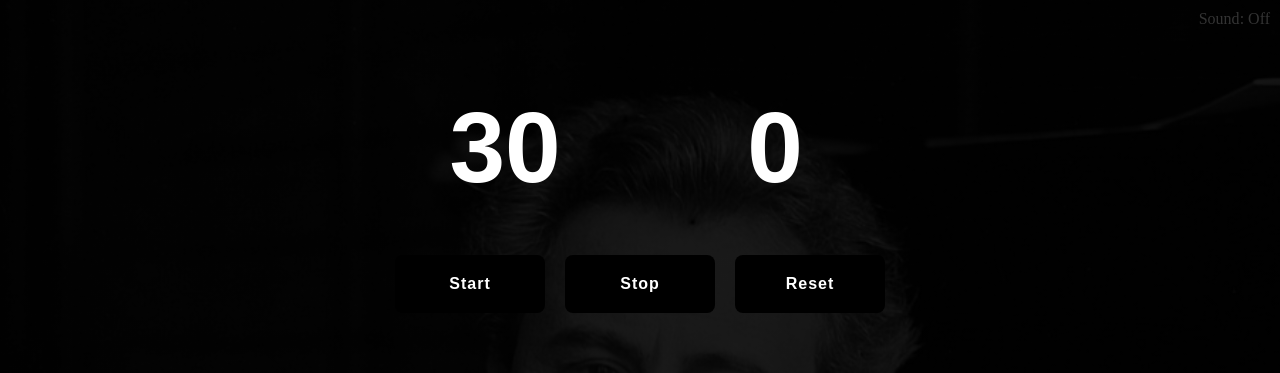
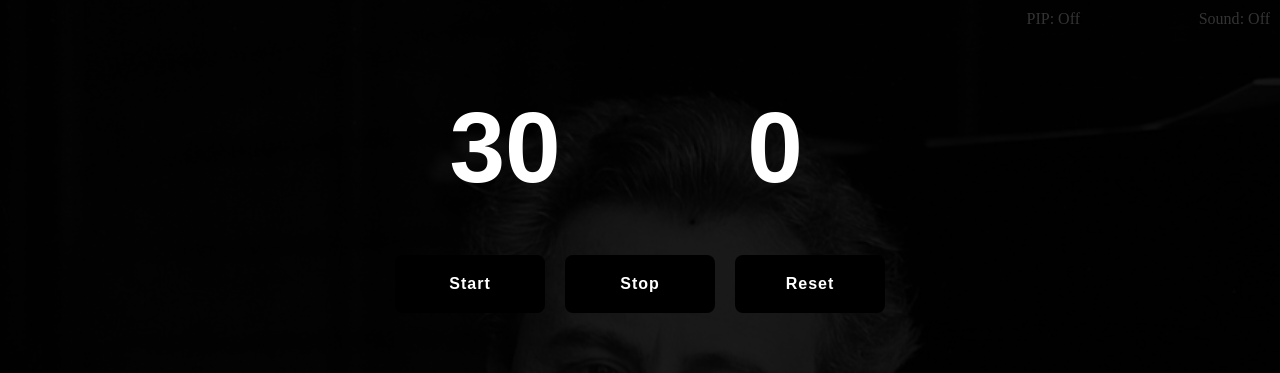
Before and after one commit to rajascript/beathoven, a Next.js app: page / in a window 1280 px wide. Shown: the top 373 px of the page. Built offline with nearby package versions, Linux system fonts and the light colour scheme.

Commit message:
added pip

```diff
--- a/pages/index.tsx
+++ b/pages/index.tsx
@@ -45,10 +45,51 @@ src:"Wolfgang-Amadeus-Mozart-Maria-Anna-oil-parents.jpg"}
 export default function Homepage({  }: InferGetStaticPropsType<typeof getStaticProps>) {
 
   const [isSoundOn, setSound] = useState(false);
+  const [isPipOn, setPIP] = useState(false);
 
   const toggleSound = ()=> {
     setSound(!isSoundOn);
   }
+  const togglePIP = async ()=> {
+	let pipWindow = null;
+
+    if(!isPipOn){
+        const timer = document.querySelector("#pipContainer");
+
+		const pipOptions = {
+			initialAspectRatio: timer.clientWidth / timer.clientHeight,
+			lockAspectRatio: true,
+			copyStyleSheets: true,
+		};
+
+		pipWindow = await documentPictureInPicture.requestWindow(pipOptions);
+
+		// Copy style sheets over from the initial document
+		// so that the player looks the same.
+		[...document.styleSheets].forEach((styleSheet) => {
+			try {
+				const cssRules = [...styleSheet.cssRules].map((rule) => rule.cssText).join('');
+				const style = document.createElement('style');
+
+				style.textContent = cssRules;
+				pipWindow.document.head.appendChild(style);
+			} catch (e) {
+				const link = document.createElement('link');
+
+				link.rel = 'stylesheet';
+				link.type = styleSheet.type;
+				link.media = styleSheet.media;
+				link.href = styleSheet.href;
+				pipWindow.document.head.appendChild(link);
+			}
+		});
+
+		// Add timer to the PiP window.
+		pipWindow.document.body.append(timer);
+
+  }
+  }
+
 
    useEffect(() => {
         setInterval(()=>{
@@ -110,12 +151,28 @@ export default function Homepage({  }: InferGetStaticPropsType<typeof getStaticP
           onClick={toggleSound}
            >
             Sound{isSoundOn?": On":": Off"}
+
           </div>
+           <div
+           id="pip"
+           style={{
+            opacity: "20%",
+            position: "fixed",
+            color: "white",
+            top:"10px",
+            right:"200px",
+        }}
+          onClick={togglePIP}
+           >
+            PIP{isPipOn?": On":": Off"}
+          </div>
+          <div id="pipContainer">
            <Clock />
           <div
           style={{marginBottom:"50px"}}
           />
           <TimerApp />
+          </div>
           <div
           style={{marginBottom:"80px"}}
           />
```
Also changed, not shown: public/wky6mytk8k.jpeg (added).
